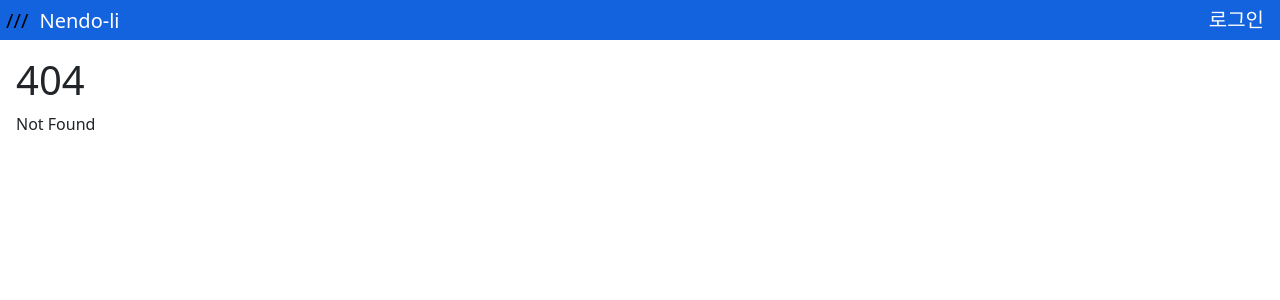
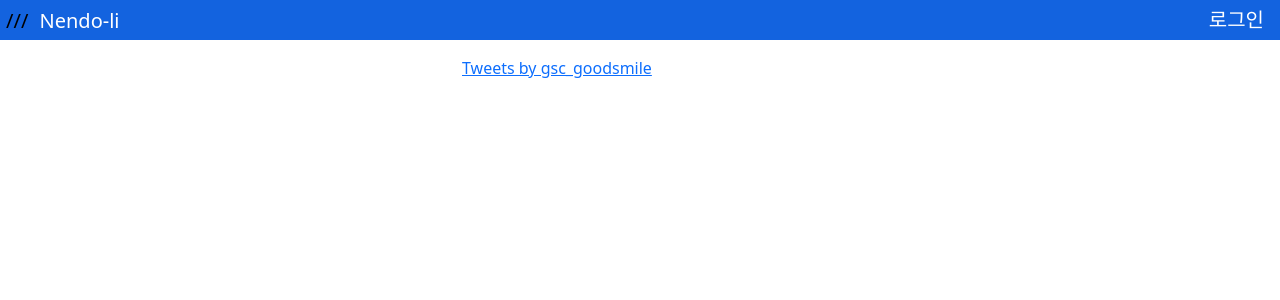
Before and after one commit to devMuromi/nendo-li-front, a SvelteKit app: page /news in a window 1280 px wide. Before the commit this address had no page. Shown: the top 300 px of the page. Built offline with nearby package versions, Linux system fonts and the light colour scheme.

Commit message:
FEAT add news, nav fix

```diff
--- a/src/routes/+layout.svelte
+++ b/src/routes/+layout.svelte
@@ -26,26 +26,18 @@
 	</div>
 	{#if navbarOpen}
 		<nav class="nav">
-			<div class="nav__item"><a class="nav__text" href="/" on:click={closeNavbar}>Home</a></div>
-			<div class="nav__item">
-				<a class="nav__text" href="/nendoroids" on:click={closeNavbar}>넨도로이드</a>
-			</div>
-			<div class="nav__item">
-				<a class="nav__text" href="/series" on:click={closeNavbar}>시리즈</a>
-			</div>
-			<div class="nav__item"><a class="nav__text" href="/news" on:click={closeNavbar}>뉴스</a></div>
+			<a class="nav__item" href="/nendoroids" on:click={closeNavbar}>넨도로이드</a>
+			<a class="nav__item" href="/" on:click={closeNavbar}>Home</a>
+			<a class="nav__item" href="/series" on:click={closeNavbar}>시리즈</a>
+			<a class="nav__item" href="/news" on:click={closeNavbar}>뉴스</a>
 			{#if isLogin}
-				<div class="nav__item">
-					<a class="nav__text" href="/mypage" on:click={closeNavbar}>마이페이지</a>
-				</div>
-				<div class="nav__item">
-					<a class="nav__text" href="/logout" on:click={closeNavbar}>로그아웃</a>
-				</div>
+				<a class="nav__item" href="/mypage" on:click={closeNavbar}>마이페이지</a>
+				<a class="nav__item" href="/logout" on:click={closeNavbar}>로그아웃</a>
 			{:else}{/if}
 		</nav>
 	{/if}
 
-	<div class="main">
+	<div class="main" on:click={closeNavbar}>
 		<slot />
 	</div>
 </div>
@@ -110,19 +102,17 @@
 	.nav-button:hover {
 		background-color: var(--color2dark);
 	}
-	.nav__item:hover {
-		background-color: var(--color4);
-	}
 	.nav__item {
 		flex-basis: 32px;
 		line-height: 32px;
-	}
-	.nav__text {
 		color: black;
 		font-size: 14px;
 		text-decoration-line: none;
 		padding-left: 12px;
 		overflow: hidden;
+	}
+	.nav__item:hover {
+		background-color: var(--color4);
 	}
 	.main {
 		width: auto;
--- /dev/null
+++ b/src/routes/news/+page.svelte
@@ -0,0 +1,11 @@
+<script>
+	import Twitter from './Twitter.svelte';
+</script>
+
+<div class="container">
+	<div class="row">
+		<div class="col" />
+		<div class="col"><Twitter /></div>
+		<div class="col" />
+	</div>
+</div>
--- /dev/null
+++ b/src/routes/news/Twitter.svelte
@@ -0,0 +1,7 @@
+<div>
+	<a
+		class="twitter-timeline"
+		data-width="960"
+		href="https://twitter.com/gsc_goodsmile?ref_src=twsrc%5Etfw">Tweets by gsc_goodsmile</a
+	> <script async src="https://platform.twitter.com/widgets.js" charset="utf-8"></script>
+</div>
```
